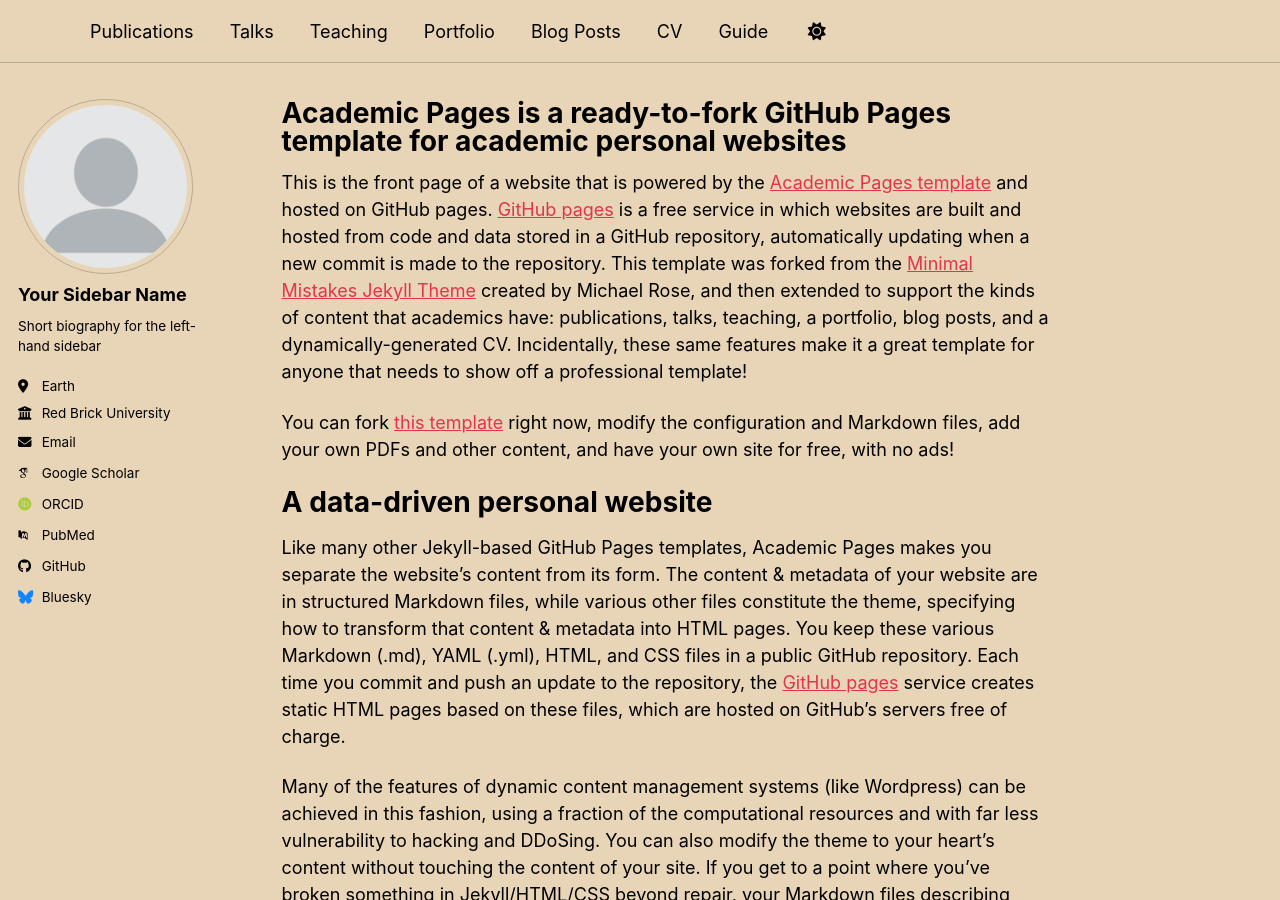
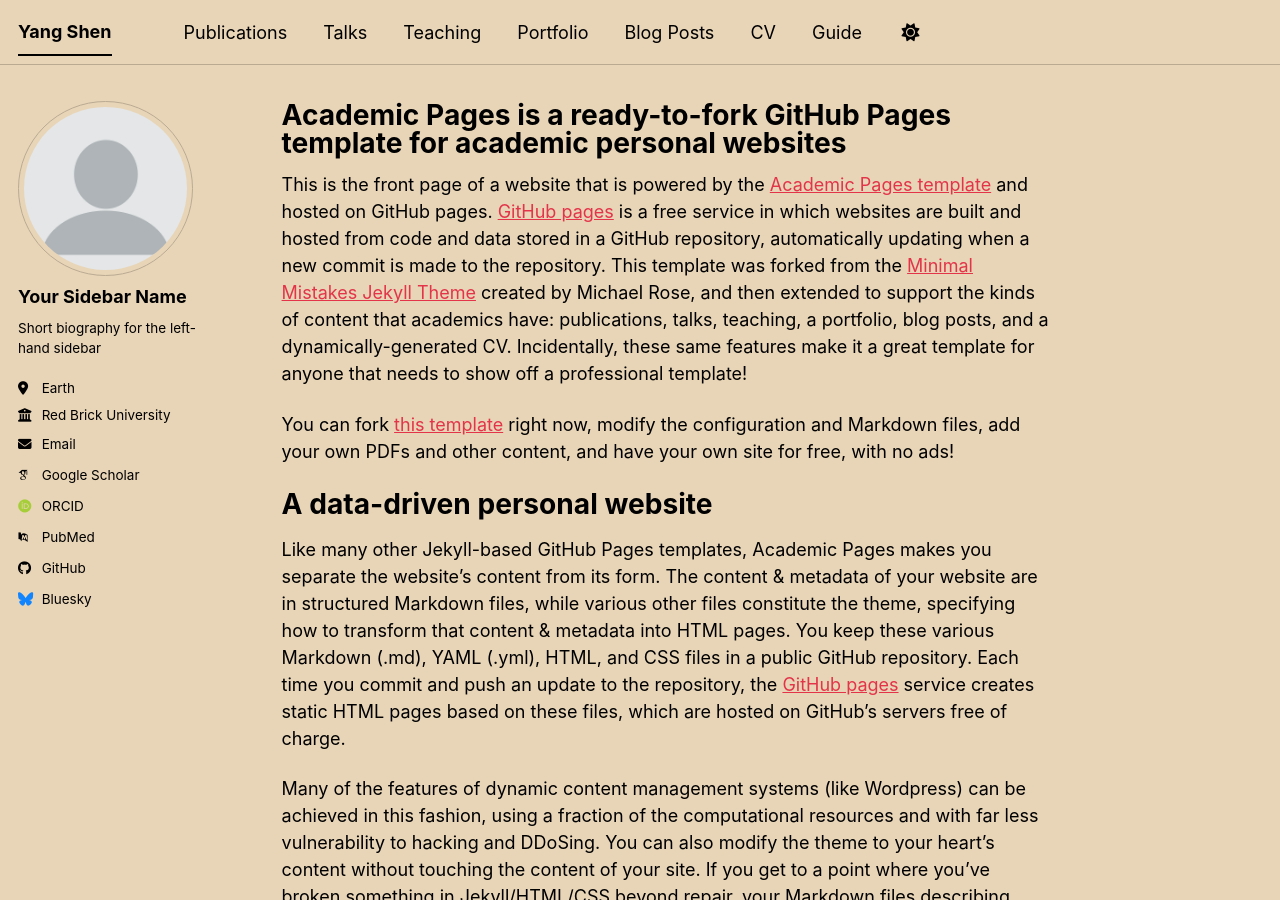
Before and after one commit to aspen-shen/aspen-shen.github.io, a Jekyll site: the page built from _pages/about.md, in a window 1280 px wide and 900 px high. Built offline with Jekyll 4.4.1, drawn with Linux system fonts in a browser that asks for light colours; some web fonts are replaced; a script bundle is joined from its source files by our own code; library files that are not in the unit come from our copies.

Commit message:
Update site title and repository information

```diff
--- a/_config.yml
+++ b/_config.yml
@@ -9,14 +9,14 @@
 # Basic Site Settings
 locale                   : "en-US"
 site_theme               : "sunrise" # The available themes options are "default", "air", "sunrise", "mint", "dirt" and "contrast"
-title                    : " "
+title                    : "Yang Shen"
 title_separator          : ""
 name                     : &name "Yang Shen"
 description              : &description "Yang Shen's portfolio"   # Update this with a general description of your site, this is the default if not overridden by a page
 url                      : https://aspen-shen.github.io # The base hostname & protocol for your site e.g. "https://[your GitHub username].github.io",
                                                            # or if you already have some other page hosted on Github then use "https://[your GitHub username].github.io/[Your Repo Name]"
 baseurl                  : "" # the subpath of your site, e.g. "/blog"
-repository               : "academicpages/academicpages.github.io"
+repository               : "aspen-shen/aspen-shen.github.io"
 
 # Site Author - The following control what appear as part of the author content on the side bar.
 #               If a field is blank the icon and link will not appear, otherwise it will be shown.
```
